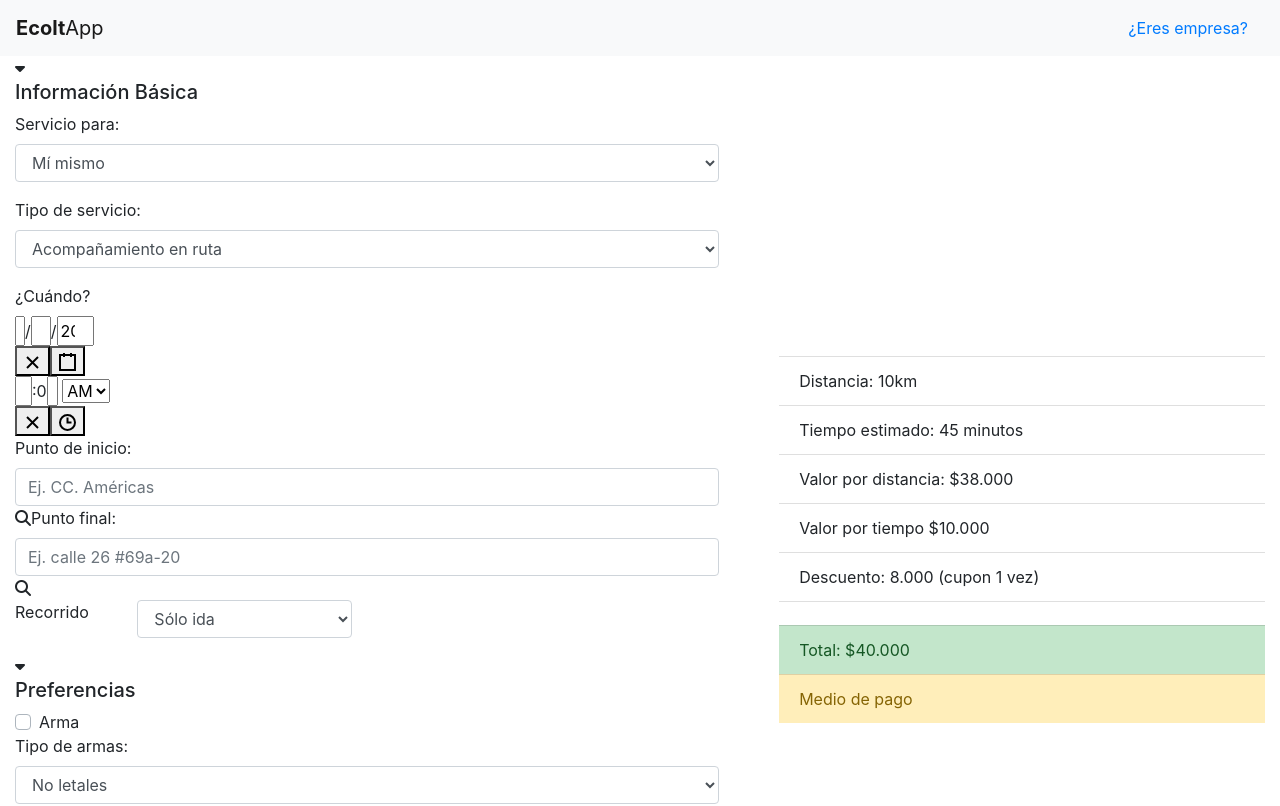
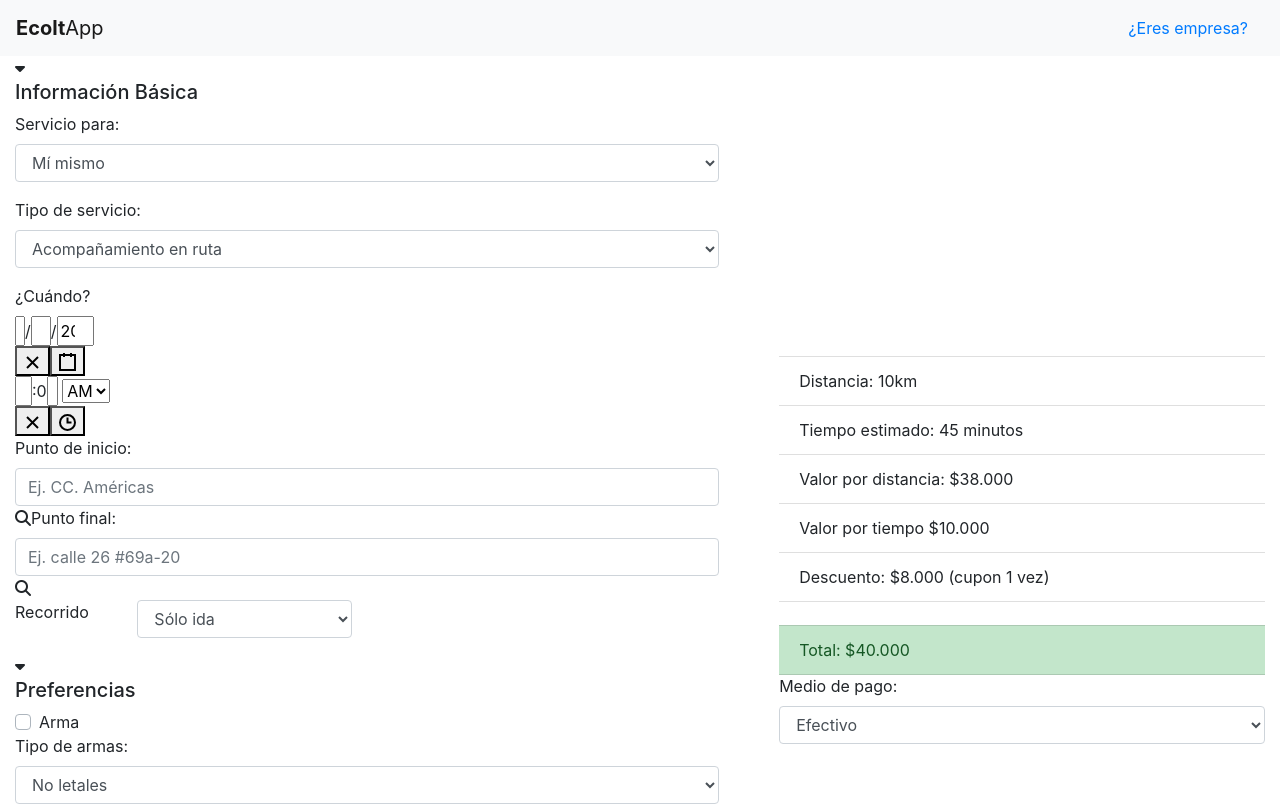
Before and after one commit to ccpinzon/ProDevs_Hackatrix, a React (Create React App) app in the folder frontend/: page / in a window 1280 px wide. Shown: the top 806 px of the page. Built offline with nearby package versions, Linux system fonts and the light colour scheme.

Commit message:
add Summary melo

```diff
--- a/frontend/src/app/components/Summary.jsx
+++ b/frontend/src/app/components/Summary.jsx
@@ -1,5 +1,6 @@
 import React, { Component } from "react";
 import { ListGroup } from "react-bootstrap";
+import { Form, Row, Col } from "react-bootstrap";
 
 class Summary extends Component {
   render() {
@@ -9,11 +10,20 @@ class Summary extends Component {
         <ListGroup.Item>Tiempo estimado: 45 minutos</ListGroup.Item>
         <ListGroup.Item>Valor por distancia: $38.000</ListGroup.Item>
         <ListGroup.Item>Valor por tiempo $10.000</ListGroup.Item>
-        <ListGroup.Item>Descuento: 8.000 (cupon 1 vez)</ListGroup.Item>
+        <ListGroup.Item>Descuento: $8.000 (cupon 1 vez)</ListGroup.Item>
         <br />
         <ListGroup variant="flush">
           <ListGroup.Item variant="success">Total: $40.000</ListGroup.Item>
-          <ListGroup.Item variant="warning">Medio de pago</ListGroup.Item>
+          <form>
+          <Form.Group controlId="user">
+            <Form.Label>Medio de pago: </Form.Label>
+            <Form.Control as="select">
+              <option>Efectivo</option>
+              <option>Tarjeta</option>
+              <option>PayPal</option>
+            </Form.Control>
+          </Form.Group>
+          </form>
         </ListGroup>
       </ListGroup>
     );
```
